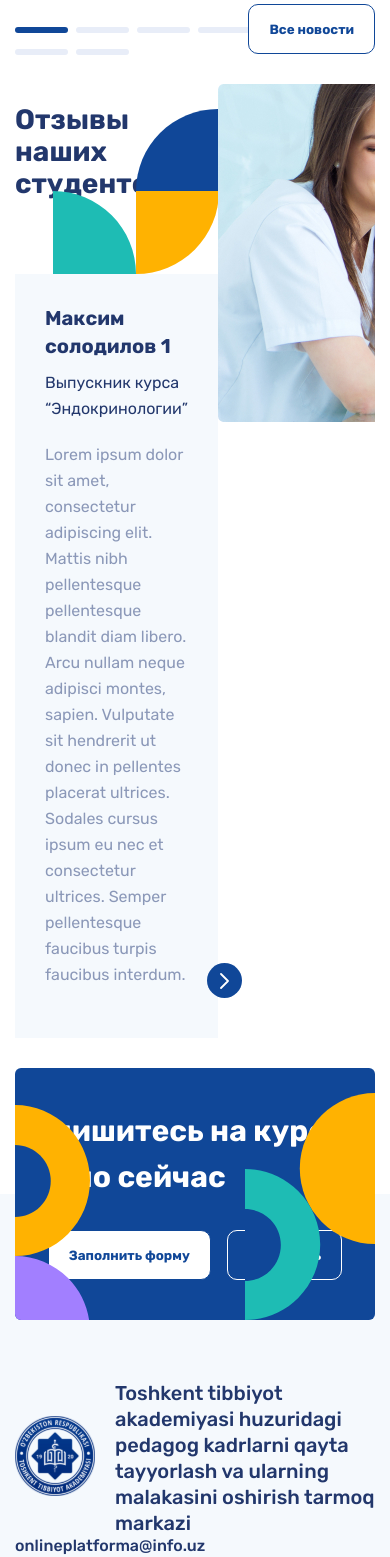
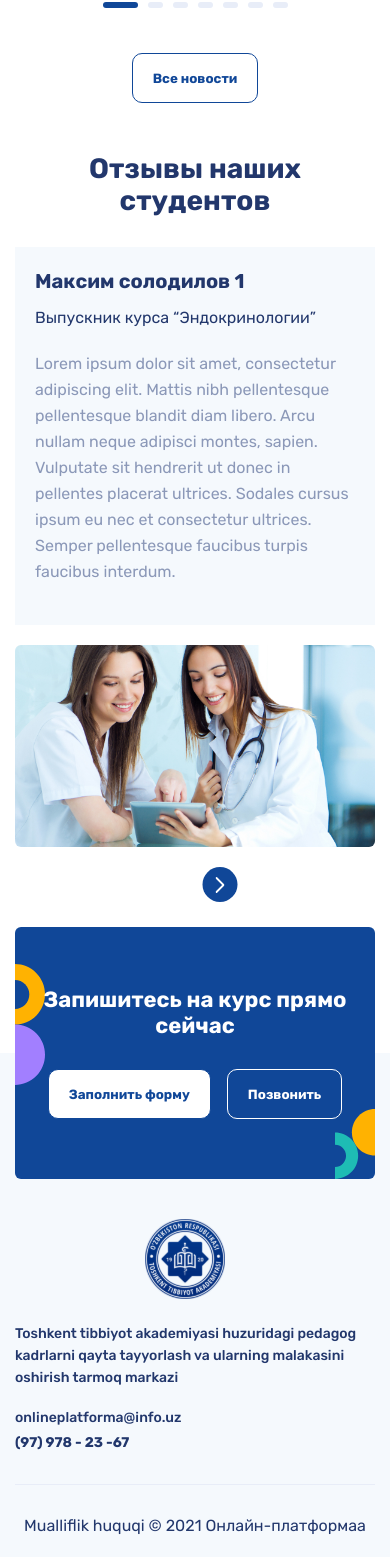
Before and after one commit to EErjan/tma, a Vue app: page / in a window 390 px wide. Shown: the part 4450-6007 px from the top of the page. Built offline with nearby package versions, Linux system fonts and the light colour scheme.

Commit message:
update adaptation

```diff
--- a/src/assets/styles/_base.scss
+++ b/src/assets/styles/_base.scss
@@ -64,6 +64,11 @@
   }
 
   &__slider {
+
+    .splide__pagination {
+      width: 85%;
+    }
+
     &-bottom {
       width: 100%;
       display: flex;
@@ -75,3 +80,10 @@
     }
   }
 }
+
+.cta__wrap-inner {
+  .text {
+    position: relative!important;
+    z-index: 5;
+  }
+}
--- a/src/assets/styles/_responsive.scss
+++ b/src/assets/styles/_responsive.scss
@@ -35,6 +35,38 @@
     padding: 30px 0;
   }
 
+  .news {
+    &__slider {
+      .splide__pagination {
+        position: relative!important;
+        margin-top: 30px;
+        justify-content: center!important;
+        width: 100%;
+
+        &__page {
+          margin: 5px 5px!important;
+          width: 15px!important;
+
+          &.is-active {
+            width: 35px!important;
+          }
+        }
+      }
+
+      &-bottom {
+        padding-left: 0;
+        justify-content: center;
+        display: flex;
+        margin-top: 0!important;
+
+        button {
+          margin-right: auto;
+        }
+      }
+    }
+
+  }
+
 }
 
 @media (max-width: 500px) {
--- a/src/components/CallToAction.vue
+++ b/src/components/CallToAction.vue
@@ -3,7 +3,11 @@
     <div class="my-container">
       <div class="cta__wrap">
         <div class="cta__wrap-inner">
-          <AppText size="30" line-height="46" weight="600" class="mb-30 text-white">
+          <AppText :size="isMobileSmall ? 22 : isMobile ? 26 : 30"
+                   :line-height="isMobileSmall ? 26 : isMobile ? 32 : 46"
+                   weight="600"
+                   class="mb-30 text-white"
+          >
             Запишитесь на курс прямо сейчас
           </AppText>
           <div class="cta__buttons">
@@ -56,8 +60,15 @@ export default {
       width: 100%;
       min-height: 252px;
       background-color: var(--color-main);
-      z-index: 2;
+      z-index: 5;
       overflow: hidden;
+      text-align: center;
+      padding: 20px;
+
+      .text {
+        position: relative;
+        z-index: 5 !important;
+      }
     }
 
     &::before {
@@ -93,6 +104,34 @@ export default {
   &__buttons {
     display: flex;
     grid-gap: 16px;
+    position: relative;
+    z-index: 5;
   }
 }
+
+
+@media (max-width: 768px) {
+  .cta__wrap::before {
+    max-width: 50px;
+    background-size: contain;
+  }
+
+  .cta__wrap::after {
+    max-width: 90px;
+  }
+}
+
+@media (max-width: 500px) {
+  .cta__wrap::before {
+    max-width: 30px;
+    background-size: contain;
+  }
+
+  .cta__wrap::after {
+    max-width: 40px;
+  }
+}
+
+
+
 </style>
--- a/src/components/Feedback.vue
+++ b/src/components/Feedback.vue
@@ -1,13 +1,17 @@
 <template>
   <div class="my-container">
     <section class="section" style="padding-top: 0;">
-      <AppSlider :list="feedback" :slide-count="1" :pagination="false" class="feedback">
+      <AppSlider :list="feedback"
+                 :slide-count="isDesktopMedium ? 1 : 1"
+                 :pagination="false"
+                 class="feedback"
+      >
         <template #default="{item}">
           <div class="feedback__item">
             <div class="feedback__item-left">
               <div class="feedback__item-top">
                 <AppText
-                    :size="isMobileSmall ? 28 : isMobile ? 34  : isDesktopMedium ? 38 : 42"
+                    :size="isMobileSmall ? 28 : isMobile ? 26  : isDesktopMedium ? 32 : 42"
                     :line-height=" isMobileSmall ? 32 : isMobile ? 38 : isDesktopMedium ? 42 : 46"
                     weight="600"
                 > Отзывы наших
@@ -21,13 +25,12 @@
               </div>
             </div>
             <div class="feedback__item-right">
-              <div class="feedback__photo">
+              <div class="feedback__item-photo">
                 <img :src="item.photo" alt="">
               </div>
             </div>
           </div>
         </template>
-
       </AppSlider>
     </section>
   </div>
@@ -79,7 +82,7 @@ export default {
     width: 100%;
 
     &-left {
-
+      width: calc(100% - 600px);
     }
 
     &-top {
@@ -128,10 +131,11 @@ export default {
       width: 100%;
       border-radius: 6px;
       overflow: hidden;
-
       img {
         width: 100%;
-        object-fit: cover;
+        max-height: 500px;
+        overflow: hidden;
+        object-fit: contain;
       }
     }
   }
@@ -148,4 +152,125 @@ export default {
     right: 42% !important;
   }
 }
+
+@media (max-width: 1240px) {
+  .feedback__item-right {
+    max-width: 450px;
+    width: 100%;
+  }
+
+  .feedback__item-top {
+    padding-right: 100px;
+  }
+
+  .feedback__item-left {
+    width: calc(100% - 450px);
+  }
+
+  .feedback .app-slider__button-previous {
+    right: 40% !important;
+  }
+
+  .feedback .app-slider__button-next {
+    right: 35% !important;
+  }
+}
+
+@media (max-width: 991px) {
+
+  .feedback{
+    margin-bottom: 30px;
+  }
+
+  .feedback__item-top::before {
+    max-width: 100px;
+    max-height: 100px;
+  }
+
+  .feedback__item-top {
+    padding-bottom: 20px;
+    padding-right: 30px;
+    min-height: 125px;
+  }
+
+  .feedback__item {
+    flex-wrap: wrap;
+
+    &-top {
+      text-align: center;
+      padding-right: 0;
+      min-height: unset;
+      padding-bottom: 30px;
+
+      .text {
+        max-width: unset;
+      }
+    }
+
+    &-left {
+      width: 100%;
+    }
+
+    &-right {
+      max-width: 100%;
+    }
+
+    &-photo {
+      max-width: 500px;
+      margin-left: auto;
+      margin-right: auto;
+      margin-top: 30px;
+    }
+  }
+
+  .feedback .app-slider__button-previous {
+    right: unset!important;
+    bottom: unset!important;
+    top: calc(100% + 20px)!important;
+    left: calc(50% - 35px);
+    transform: translateX(calc(50% - 35px));
+  }
+
+  .feedback .app-slider__button-next {
+    right: unset!important;
+    bottom: unset!important;
+    top: calc(100% + 20px)!important;
+    left:calc(50% - 5px);
+    transform: translateX(calc(50% - 5px));
+  }
+
+}
+
+@media (max-width: 768px) {
+  .feedback__item-top::before {
+    display: none;
+  }
+
+  .feedback__item-photo {
+    margin-top: 20px;
+  }
+
+  .feedback__item-content {
+    padding: 20px;
+  }
+
+  .feedback{
+    margin-bottom: 50px;
+  }
+
+  //.feedback .app-slider__button-previous {
+  //  left: 44%;
+  //  transform: translateX(-44%);
+  //}
+  //
+  //.feedback .app-slider__button-next {
+  //  right: unset!important;
+  //  bottom: unset!important;
+  //  top: calc(100% + 20px)!important;
+  //  left: 56%;
+  //  transform: translateX(-56%);
+  //}
+
+}
+
 </style>
--- a/src/components/News.vue
+++ b/src/components/News.vue
@@ -14,7 +14,10 @@
 
       <div class="section__wrap">
 
-        <AppSlider :list="news" class="mb-40">
+        <AppSlider :list="news"
+                   :slide-count="isMobileSmall ? 1 : isMobile ? 2 : 3"
+                   class="mb-40 news__slider"
+        >
           <template #default="{item}">
             <router-link :to="item.path" class="news__item">
               <div class="news__item-photo">
--- a/src/components/Shared-components/AppSlider.vue
+++ b/src/components/Shared-components/AppSlider.vue
@@ -88,7 +88,7 @@ export default {
       return {
         rewind: true,
         drag: this.list.length > this.count,
-        perPage: this.count,
+        perPage: this.slideCount,
         perMove: 1,
         gap: 15,
         arrows: false,
@@ -98,11 +98,11 @@ export default {
             gap: 15
           },
           1100: {
-            perPage: 3,
+            perPage: this.slideCount,
             gap: 15
           },
           900: {
-            perPage: 2,
+            perPage: this.slideCount,
             gap: 15
           },
 
@@ -117,7 +117,7 @@ export default {
     checkArrows(idx) {
       this.showPreviousArrow = idx > 0;
       this.showNextArrow =
-          (this.isMobile ? idx : idx + this.count - 1) < this.list.length - 1;
+          (this.isMobile ? idx : idx + this.slideCount - 1) < this.list.length - 1;
     },
     next() {
       if (this.cardsSlider) {
@@ -175,6 +175,8 @@ export default {
 }
 
 @media (max-width: 776px) {
+
+
 }
 
 </style>
--- a/src/components/layouts/TheFooter.vue
+++ b/src/components/layouts/TheFooter.vue
@@ -7,7 +7,10 @@
             <img src="/assets/icons/logo.svg" alt="logo">
           </a>
 
-          <AppText size="20" line-height="26" weight="500">
+          <AppText :size="isMobileSmall ? 14 : isMobile ? 16 : 20"
+                   :line-height="isMobile ? 22 : 26"
+                   weight="500"
+          >
             Toshkent tibbiyot akademiyasi huzuridagi pedagog kadrlarni
             qayta tayyorlash va ularning malakasini oshirish tarmoq markazi
           </AppText>
@@ -15,11 +18,17 @@
         </div>
 
         <div class="footer__top-contacts">
-          <AppText size="16" line-height="20" weight="500" class="mb-5">
+          <AppText :size="isMobile ? 14 : 16"
+                   :line-height="isMobile ? 18 : 20"
+                   weight="500"
+                   class="mb-5"
+          >
             <a href="mailto:onlineplatforma@info.uz">onlineplatforma@info.uz</a>
           </AppText>
 
-          <AppText size="22" line-height="22" weight="600">
+          <AppText :size="isMobileSmall ? 14 : isMobile ? 18 : 22"
+                   :line-height="isMobile ? 22 : 24"
+                   weight="600">
             <a href="tel:(97) 978 - 23 -67">(97) 978 - 23 -67</a>
           </AppText>
 
@@ -27,7 +36,7 @@
       </div>
 
       <div class="footer__bottom">
-        <AppText class="16" line-height="22">
+        <AppText size="16" line-height="22" class="footer__bottom-text">
           Mualliflik huquqi © 2021 Онлайн-платформаa
         </AppText>
 
@@ -63,7 +72,6 @@ export default {
     border-bottom: 1px solid var(--color-border);
     display: flex;
     width: 100%;
-    flex-wrap: wrap;
     justify-content: space-between;
     align-items: center;
 
@@ -72,9 +80,20 @@ export default {
       width: 100%;
       display: flex;
       align-items: center;
+      padding-right: 40px;
     }
 
     &-contacts {
+      display: flex;
+      flex-direction: column;
+      justify-content: center;
+      align-items: center;
+      max-width: 200px;
+      width: 100%;
+
+      a {
+        display: block;
+      }
 
     }
 
@@ -98,4 +117,52 @@ export default {
   }
 
 }
+
+@media (max-width: 650px) {
+  .footer__top {
+    flex-wrap: wrap;
+    padding: 40px 0 30px;
+
+    &-info {
+      margin-bottom: 20px;
+      padding-right: 0;
+    }
+
+    &-contacts {
+      justify-content: flex-start !important;
+      align-items: flex-start !important;
+      max-width: unset;
+    }
+  }
+
+  .footer__bottom {
+    padding: 30px 0 20px;
+    justify-content: center;
+    grid-gap: 20px;
+
+    &-text {
+      width: 100%!important;
+      max-width: 100%!important;
+    }
+
+    flex-wrap: wrap;
+  }
+
+  .footer__socials {
+    margin-right: auto;
+  }
+}
+
+@media (max-width: 500px) {
+  .footer__top-info {
+   flex-direction: column;
+
+    .footer__logo {
+      margin-bottom: 20px;
+    }
+
+  }
+}
+
+
 </style>
```
